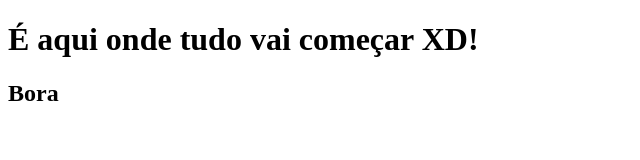
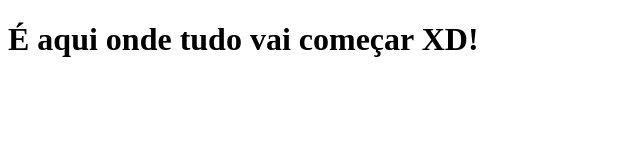
Before and after one commit to FilipeLealves/Site, a plain HTML site: page index.html in a window 1280 px wide. Shown: the full height of the page, 0-640 px from the left. Drawn offline with Linux system fonts and the light colour scheme.

Commit message:
first commit

```diff
--- a/index.html
+++ b/index.html
@@ -9,6 +9,6 @@
 </head>
 <body>
     <h1>É aqui onde tudo vai começar XD!</h1>
-    <h2>Bora</h2>
+    <h2></h2>
 </body>
 </html>
```
Also changed, not shown: 1 other file.
